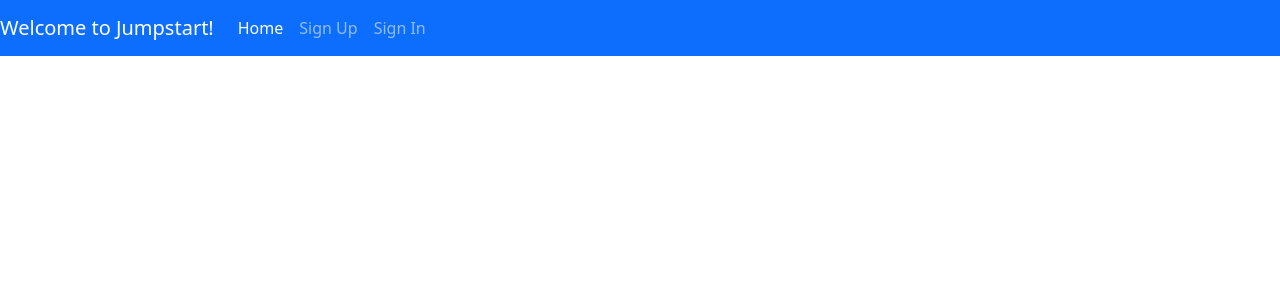
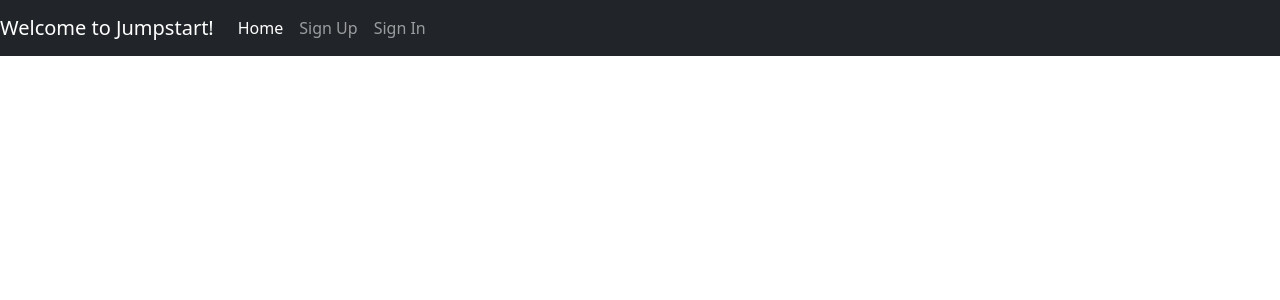
Before and after one commit to jbeecy/jumpstart, a React (Create React App) app: page / in a window 1280 px wide. Shown: the top 300 px of the page. Built offline with nearby package versions, Linux system fonts and the light colour scheme.

Commit message:
change the navbar color

```diff
--- a/src/components/Header/Header.js
+++ b/src/components/Header/Header.js
@@ -26,7 +26,7 @@ const alwaysOptions = (
 )
 
 const Header = ({ user }) => (
-  <Navbar bg='primary' variant='dark' expand='md'>
+  <Navbar bg='dark' variant='dark' expand='md'>
     <Navbar.Brand>
       <Link to='/' style={{ color: '#FFF', textDecoration: 'none' }}>Welcome to Jumpstart!</Link>
     </Navbar.Brand>
```
Also changed, not shown: src/index.scss (line endings or trailing spaces).
